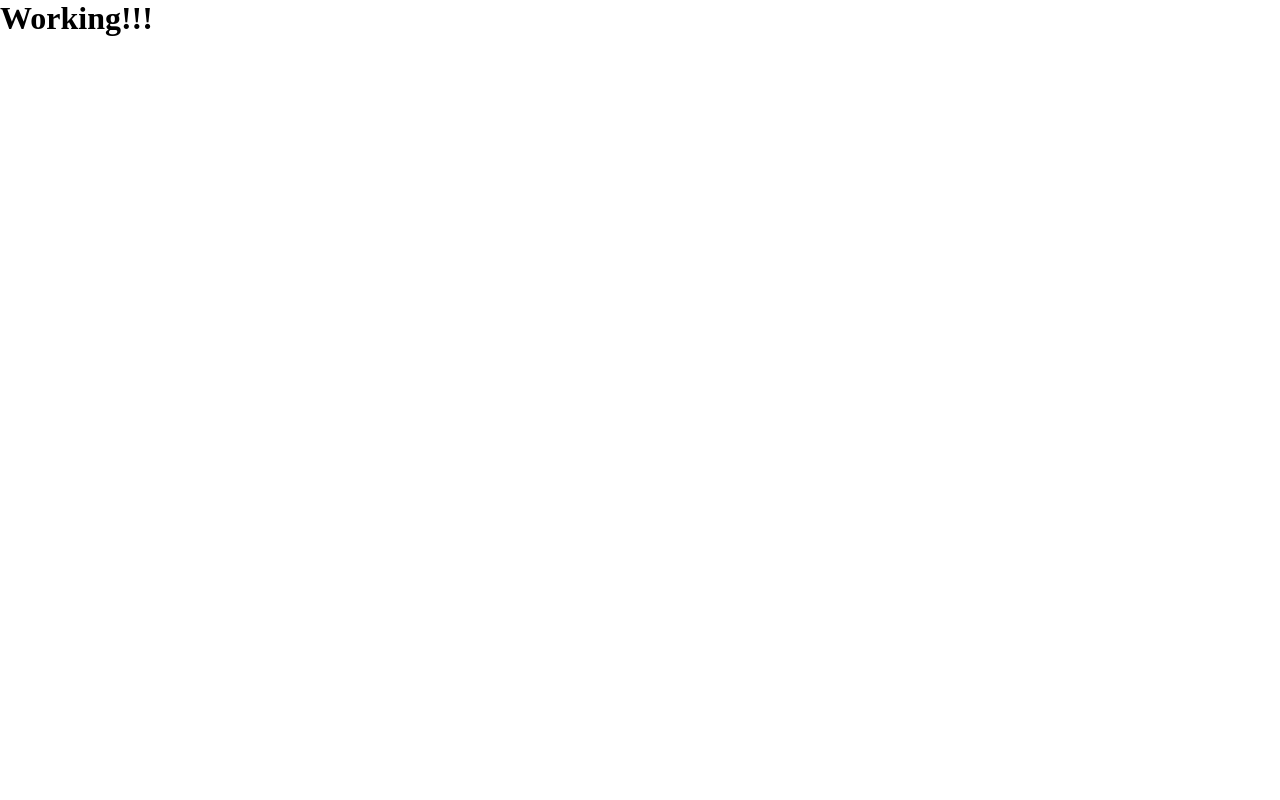
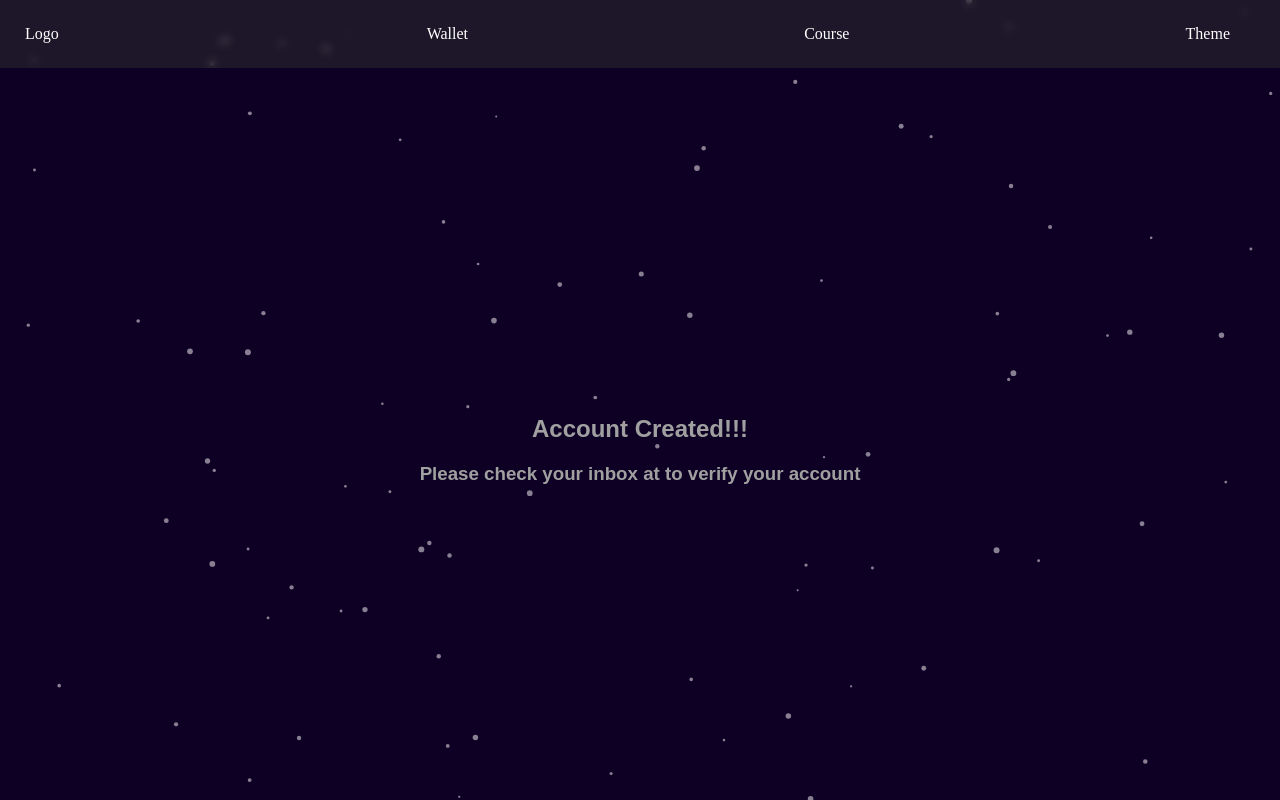
Before and after one commit to EzeaniChucks/charityOrg, a Next.js app: page /verify_notify in a window 1280 px wide. Built offline with nearby package versions, Linux system fonts and the light colour scheme.

Commit message:
further work on post-registration pages

```diff
--- a/redux/slices/authSlice.ts
+++ b/redux/slices/authSlice.ts
@@ -107,11 +107,18 @@ const userSlice = createSlice({
     builder.addCase(register.fulfilled, (state: any, { payload }) => {
       state.loading = false;
       state.afterRegistration = payload;
+      state.firstName = "";
+      state.password = "";
+      state.confirmPass = "";
+      state.phoneNumber = "+234";
+      state.cardNumber = "";
+      state.cvv = "";
+      state.promoCode = "";
     });
     builder.addCase(register.rejected, (state: any, { payload }) => {
       state.loading = false;
       state.error = { type: "server_error", msg: payload };
-      state.afterRegistration = ""
+      state.afterRegistration = "";
     });
 
     ///LOGIN
@@ -145,7 +152,6 @@ const userSlice = createSlice({
         msg: "Something went wrong. Please try again",
         code: payload,
       };
-      // state.verification_status = payload;
     });
   },
 });
--- a/src/components/auth/auth.module.css
+++ b/src/components/auth/auth.module.css
@@ -49,6 +49,7 @@
     flex-direction: column;
     align-items: center;
     justify-content: center;
+    padding: 20px;
     padding-top: 15vh;
     width: 100%;
     min-height: 100vh;
@@ -58,12 +59,19 @@
 
 .section_flex_center h2{
     color: rgb(160, 160, 160);
-    margin: 10px;
+    text-align: center;
+    margin: 10px 15px;
 }
 .section_flex_center h3{
     color: rgb(160, 160, 160);
-    margin: 10px;
+    text-align: center;
+    margin: 10px 15px;
 }
+.section_flex_center h3 span{
+    font-style: italic;
+    color: rgb(26, 148, 107);
+}
+
 .section_flex_center p{
     margin: 8px;
     color: gray;
@@ -117,7 +125,6 @@
     padding: 20px;
     width: 100%;
     padding-top: 5vh;
-    /* padding-left: 50px; */
 }
 
 .formContainer{
@@ -128,7 +135,6 @@
     min-width: 250px;
     max-width: 400px;
     height: fit-content;
-    /* border: 1px solid rgb(56, 11, 122); */
     border-radius: 10px;
     background-color: rgba(40, 29, 70, 0.3);
     padding: 20px 0px;
@@ -239,7 +245,7 @@
     gap: 15px;
 }
 .formContainer>h6{
-    color: rgb(212, 157, 147);
+    color: tomato;
     text-align: center;
     width: 100%;
     text-transform: capitalize;
--- a/src/pages/verify.tsx
+++ b/src/pages/verify.tsx
@@ -6,12 +6,9 @@ import { useRouter } from "next/router";
 import { AppDispatch } from "../../redux/store";
 import Head from "next/head";
 import styles from "../components/auth/auth.module.css";
-// import styles2 from "../styles/Home.module.css";
 
 const Verify = () => {
-  const { verification_status, user, error } = useSelector(
-    (store: any) => store.user
-  );
+  const { user, error } = useSelector((store: any) => store.user);
 
   const dispatch = useDispatch<AppDispatch>();
   const { query, isReady, push } = useRouter();
--- a/src/pages/verify_notify.tsx
+++ b/src/pages/verify_notify.tsx
@@ -1,7 +1,28 @@
+import ParticlesComp from "@/components/ParticlesComp";
+import { useSelector } from "react-redux";
+import styles2 from "../components/auth/auth.module.css";
+
 const Verify_Notify = () => {
+  const { email } = useSelector((store: any) => store.user);
   return (
-    <main>
-      <h1>Working!!!</h1>
+    <main className={styles2.container}>
+      <nav className={styles2.nav}>
+        <div className={styles2.logo}>Logo</div>
+        <ul className={styles2.menu}>
+          <li>Wallet</li>
+          <li>Course</li>
+          <li>Theme</li>
+        </ul>
+      </nav>
+      <div className={styles2.section_flex_center}>
+        <h2>Account Created!!!</h2>
+        <h3>
+          Please check your inbox at <span>{email}</span> to verify your account
+        </h3>
+      </div>
+      <div className={styles2.particles}>
+        <ParticlesComp />
+      </div>
     </main>
   );
 };
```
Also changed, not shown: src/pages/dashboard.tsx (+24 -3 lines).
